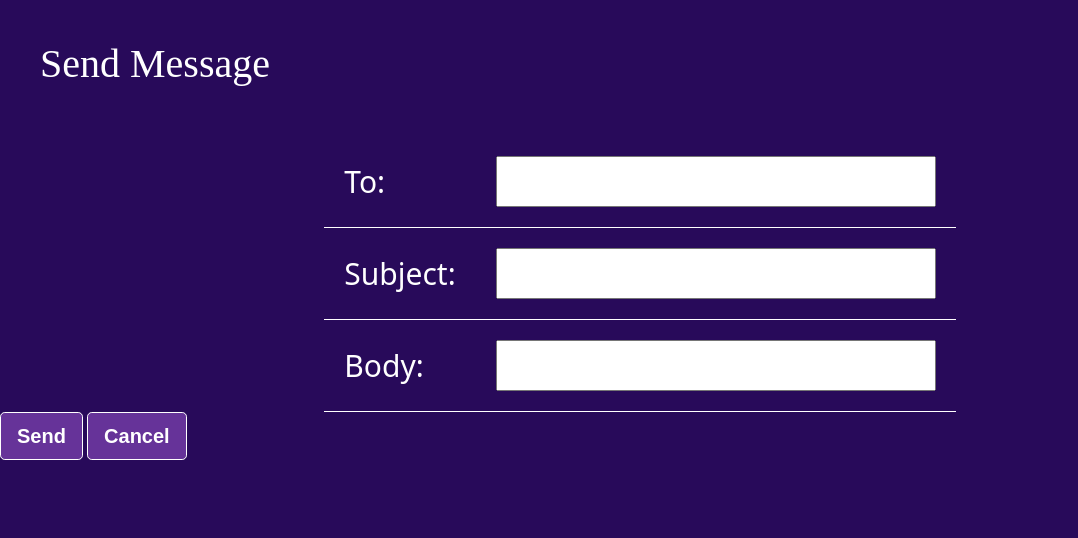
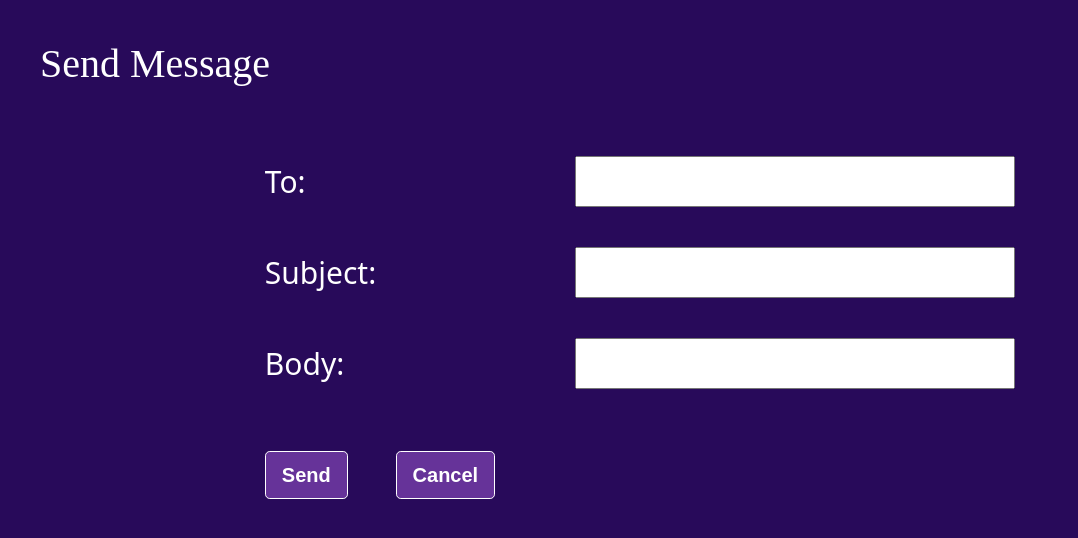
Before and after one commit to jrya99/CS361Repo_1.0, a Django app: page /sendmessage/ in a window 1280 px wide. Shown: the part 101-639 px from the top of the page, without its empty margins (0-1078 px from the left). Run offline with Django 4.2, Linux system fonts and the light colour scheme.

Commit message:
Update table all table layouts to be consistent update send message buttons to be consistent

```diff
--- a/static/css/loginstyle.css
+++ b/static/css/loginstyle.css
@@ -24,6 +24,10 @@
 	padding:40px;
 	font-size:25px;
 	color:white;
+}
+
+.deleteTable{
+	padding-right: 140px;
 }
 
 .create{
--- a/templates/login.html
+++ b/templates/login.html
@@ -12,10 +12,11 @@
     <p class="header">
         Welcome
     </p>
+    <br><br>
 
     <form action="/" method="post">
         {% csrf_token %}
-        <div class="table">
+
         <table class="loginTable">
             <tr>
                 <td>Name: </td>
@@ -26,7 +27,6 @@
                 <td><input type="password" name="password"></td>
             </tr>
         </table>
-        </div>
         <br>
         <div class="text-center">
             <button class="btn btn-warning btn-lg loginbtn" type="submit">LOGIN</button>
--- a/templates/sendmessage.html
+++ b/templates/sendmessage.html
@@ -32,8 +32,7 @@
     <form action="" method="post">
         {% csrf_token %}
     <div class="users">
-        <div class="table">
-            <table class="loginTable">
+        <table class="loginTable borderless">
             <tr>
                 <td>To: </td>
                 <td><input type="text" name="receiver"></td>
@@ -46,12 +45,13 @@
                 <td>Body: </td>
                 <td><input type="text" name="body"></td>
             </tr>
+            <tr>
+                <td>
+                    <a class="buttomButtons href="/viewmessage"><input class="btn btn-lg buttons" type="submit" value="Send"></a>
+                    <div class="buttomButtons "><input class="btn btn-lg buttons" type="button" onclick="history.back()" value="Cancel"></div>
+                </td>
+            </tr>
         </table>
-            <a href="/viewmessage"><input class="btn btn-lg buttons" type="submit" value="Send"></a>
-            <a class="btn btn-lg buttons" href="/viewmessage">Cancel</a>
-
-
-        </div>
     </div>
     </form>
     <div class="errorMessage">
```
Also changed, not shown: templates/createuser.html (+9 -4 lines), templates/viewcourse.html (+8 -0 lines), templates/viewuser.html (+15 -5 lines). Lines whose indentation alone changed are shown as unchanged.
